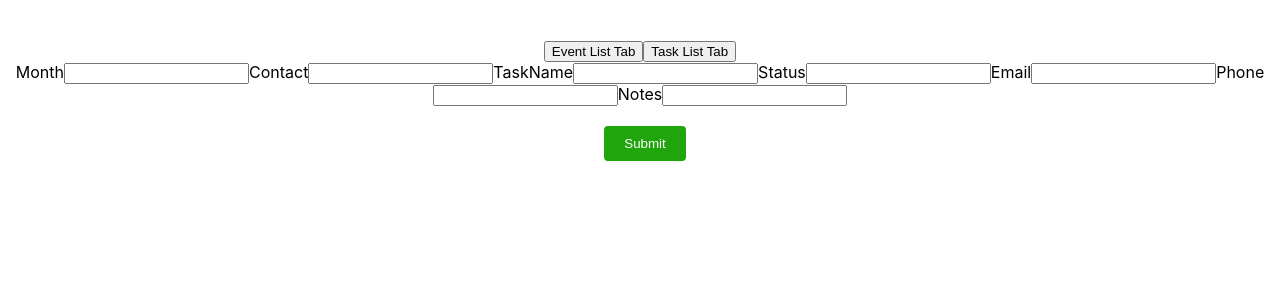
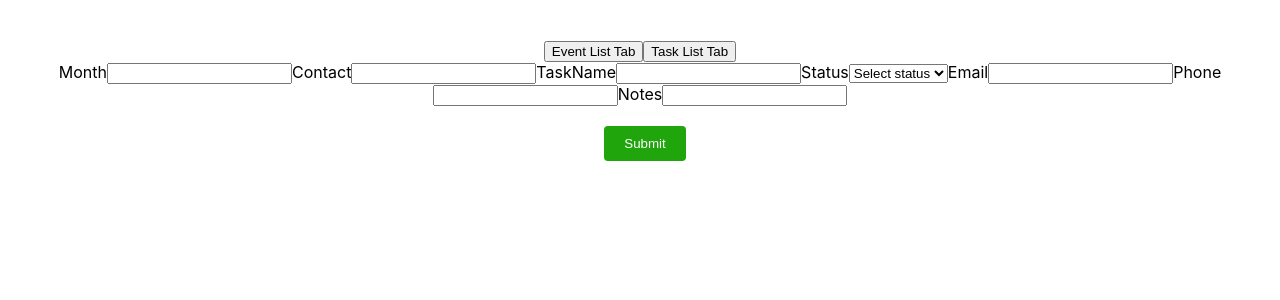
Before and after one commit to Willa2023/SGCNZ-dashboard, a React (Create React App) app: page /edittask/1 in a window 1280 px wide. Shown: the top 300 px of the page. Built offline with nearby package versions, Linux system fonts and the light colour scheme; no server answers.

Commit message:
Status changes to select

```diff
--- a/src/Components/AddTask.js
+++ b/src/Components/AddTask.js
@@ -127,7 +127,7 @@ const AddTaskForm = () => {
           onChange={handleChange}
         >
           <option value="">Select status</option>
-          <option value="notStarted">Not Started</option>
+          <option value="Not Started">Not Started</option>
           <option value="Pending">Pending</option>
           <option value="In Progress">In Progress</option>
           <option value="Completed">Completed</option>
--- a/src/Components/EditTask.js
+++ b/src/Components/EditTask.js
@@ -134,15 +134,21 @@ const EditTaskForm = () => {
           />
         </label>
         <label>
-          Status
-          <input
-            type="text"
-            name="status"
-           // placeholder="Edit event name here..."
-            value={formData.status}
-            onChange={handleChange}
-          />
-        </label>
+        Status
+        <select
+          name="status"
+          value={formData.status}
+          onChange={handleChange}
+        >
+          <option value="">Select status</option>
+          <option value="Not Started">Not Started</option>
+          <option value="Pending">Pending</option>
+          <option value="In Progress">In Progress</option>
+          <option value="Completed">Completed</option>
+
+        </select>
+      </label>
+
         <label>
           Email
           <input
```
